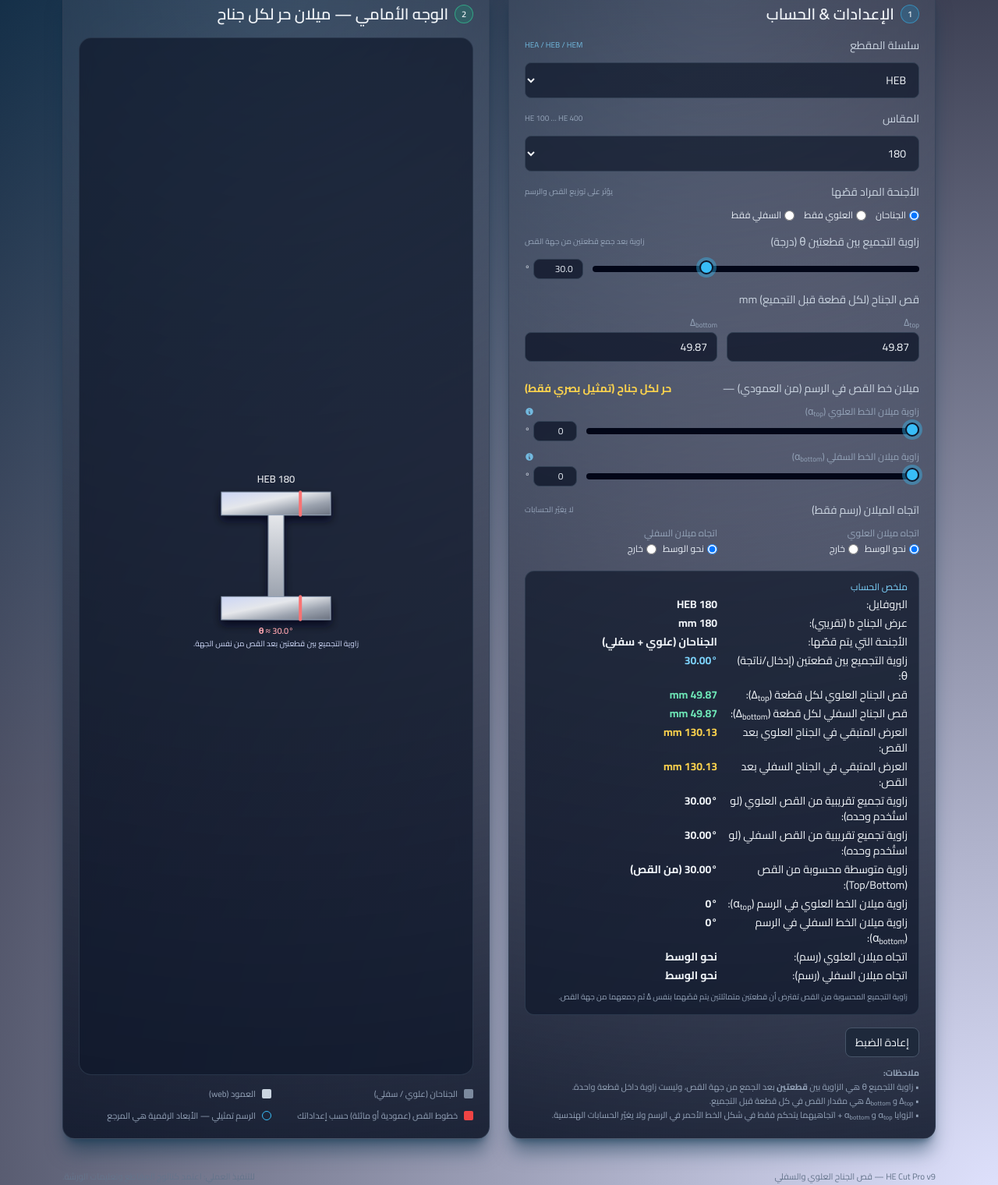
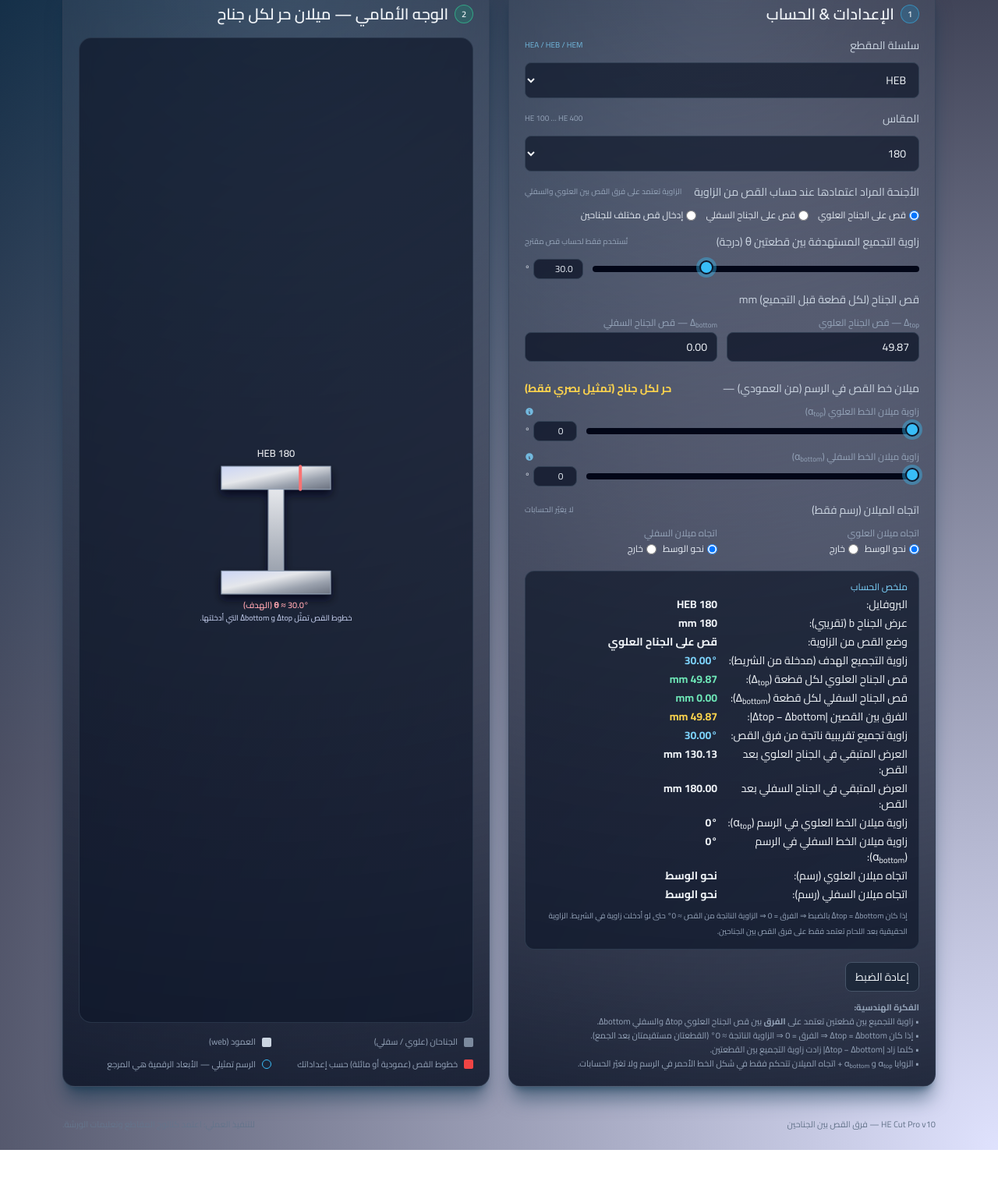
Before and after one commit to abdullah3df/HEM-260, a plain HTML site: page index.html in a window 1280 px wide. Shown: the part 136-1656 px from the top of the page at 78% size. After the commit the page ends 1611 px from the top, so only its background shows below. Drawn offline with nearby package versions, Linux system fonts and the light colour scheme.

Commit message:
Update index.html for version 10 changes

```diff
--- a/index.html
+++ b/index.html
@@ -3,7 +3,7 @@
 <head>
   <meta charset="utf-8"/>
   <meta name="viewport" content="width=device-width, initial-scale=1"/>
-  <title>HE Cut Pro v9 — قص الجناح العلوي والسفلي</title>
+  <title>HE Cut Pro v10 — فرق القص بين العلوي والسفلي</title>
   <script src="https://cdn.tailwindcss.com"></script>
   <style>
     @import url('https://fonts.googleapis.com/css2?family=Cairo:wght@400;600;700&display=swap');
@@ -59,10 +59,10 @@
     <div class="max-w-6xl mx-auto px-4 py-3 flex items-center justify-between gap-4">
       <div>
         <h1 class="text-xl sm:text-2xl font-bold tracking-tight">
-          HE Cut Pro <span class="text-sky-400 text-base align-middle">v9</span>
+          HE Cut Pro <span class="text-sky-400 text-base align-middle">v10</span>
         </h1>
         <p class="text-xs sm:text-sm text-slate-400 mt-0.5">
-          قص الجناح العلوي والسفلي — زاوية تجميع بين قطعتين + ميلان حر لكل جناح (تمثيلي)
+          قص الجناح العلوي والسفلي — زاوية تجميع من <b>فرق القص</b> بين الجناحين + ميلان حر (تمثيلي)
         </p>
       </div>
     </div>
@@ -100,28 +100,29 @@
 
         <!-- اختيار الأجنحة -->
         <label class="col-span-2 text-slate-300 flex items-center justify-between mt-1">
-          الأجنحة المراد قصّها
-          <span class="text-[10px] text-slate-400">يؤثر على توزيع القص والرسم</span>
+          الأجنحة المراد اعتمادها عند حساب القص من الزاوية
+          <span class="text-[10px] text-slate-400">الزاوية تعتمد على فرق القص بين العلوي والسفلي</span>
         </label>
         <div class="col-span-2 flex flex-wrap gap-3 text-xs text-slate-200">
           <label class="inline-flex items-center gap-1">
-            <input type="radio" name="cutWings" value="both" checked class="text-sky-400 focus:ring-sky-500">
-            <span>الجناحان</span>
-          </label>
-          <label class="inline-flex items-center gap-1">
-            <input type="radio" name="cutWings" value="top" class="text-sky-400 focus:ring-sky-500">
-            <span>العلوي فقط</span>
+            <input type="radio" name="cutWings" value="top" checked class="text-sky-400 focus:ring-sky-500">
+            <span>قص على الجناح العلوي</span>
           </label>
           <label class="inline-flex items-center gap-1">
             <input type="radio" name="cutWings" value="bottom" class="text-sky-400 focus:ring-sky-500">
-            <span>السفلي فقط</span>
+            <span>قص على الجناح السفلي</span>
+          </label>
+          <label class="inline-flex items-center gap-1 cursor-help"
+                 title="في وضع الزاوية: يعامل مثل قص على جناح واحد. في وضع إدخال القص: يمكنك إدخال قيم مختلفة للعلوي والسفلي، والزاوية تُحسب من الفرق بينهما.">
+            <input type="radio" name="cutWings" value="both" class="text-sky-400 focus:ring-sky-500">
+            <span>إدخال قص مختلف للجناحين</span>
           </label>
         </div>
 
         <!-- زاوية التجميع -->
         <label class="col-span-2 text-slate-300 flex items-center justify-between mt-1">
-          زاوية التجميع بين قطعتين θ (درجة)
-          <span class="text-[10px] text-slate-400">زاوية بعد جمع قطعتين من جهة القص</span>
+          زاوية التجميع المستهدفة بين قطعتين θ (درجة)
+          <span class="text-[10px] text-slate-400">تُستخدم فقط لحساب قص مقترح</span>
         </label>
         <div class="col-span-2 flex items-center gap-3">
           <input id="angleRange" type="range" min="1" max="45" step="0.5" value="30"/>
@@ -138,12 +139,12 @@
         </label>
         <div class="col-span-2 grid grid-cols-2 gap-3">
           <div>
-            <div class="text-xs text-slate-400 mb-1">Δ<sub>top</sub></div>
+            <div class="text-xs text-slate-400 mb-1">Δ<sub>top</sub> — قص الجناح العلوي</div>
             <input id="deltaTop" type="number" min="0" step="0.1" value="0"
                    class="w-full rounded-lg border border-slate-700 bg-slate-900/80 px-3 py-2 focus:outline-none focus:ring-1 focus:ring-emerald-400"/>
           </div>
           <div>
-            <div class="text-xs text-slate-400 mb-1">Δ<sub>bottom</sub></div>
+            <div class="text-xs text-slate-400 mb-1">Δ<sub>bottom</sub> — قص الجناح السفلي</div>
             <input id="deltaBottom" type="number" min="0" step="0.1" value="0"
                    class="w-full rounded-lg border border-slate-700 bg-slate-900/80 px-3 py-2 focus:outline-none focus:ring-1 focus:ring-emerald-400"/>
           </div>
@@ -159,7 +160,7 @@
           <div class="flex items-center justify-between text-xs text-slate-400">
             <span>زاوية ميلان الخط العلوي (α<sub>top</sub>)</span>
             <span class="inline-flex items-center gap-1 text-[10px] text-sky-300/80 cursor-help"
-                  title="0° = خط عمودي، قيم أكبر = خط مائل في الرسم فقط (لا تؤثر على الحساب)">
+                  title="0° = خط عمودي، قيم أكبر = خط مائل في الرسم فقط (لا تؤثر على الحساب الهندسي)">
               <svg class="w-3 h-3" fill="currentColor" viewBox="0 0 20 20">
                 <path fill-rule="evenodd"
                       d="M18 10a8 8 0 11-16 0 8 8 0 0116 0zm-7-4a1 1 0 11-2 0 1 1 0 012 0zM9 9a1 1 0 000 2v3a1 1 0 001 1h1a1 1 0 100-2v-3a1 1 0 00-1-1H9z"
@@ -182,10 +183,10 @@
           <div class="flex items-center justify-between text-xs text-slate-400">
             <span>زاوية ميلان الخط السفلي (α<sub>bottom</sub>)</span>
             <span class="inline-flex items-center gap-1 text-[10px] text-sky-300/80 cursor-help"
-                  title="0° = خط عمودي، قيم أكبر = خط مائل في الرسم فقط (لا تؤثر على الحساب)">
+                  title="0° = خط عمودي، قيم أكبر = خط مائل في الرسم فقط (لا تؤثر على الحساب الهندسي)">
               <svg class="w-3 h-3" fill="currentColor" viewBox="0 0 20 20">
                 <path fill-rule="evenodd"
-                      d="M18 10a8 8 0 11-16 0 8 8 0 0116 0zm-7-4a1 1 0 11-2 0 1 1 0 012 0zM9 9a1 1 0 000 2v3a1 1 0 001 1h1a1 1 0 100-2v-3a1 1 0 00-1-1H9z"
+                      d="M18 10a8 8 0 11-16 0 8 8 0 0116 0zM9 9a1 1 0 000 2v3a1 1 0 001 1h1a1 1 0 100-2v-3a1 1 0 00-1-1H9z"
                       clip-rule="evenodd"/>
               </svg>
             </span>
@@ -200,7 +201,7 @@
           </div>
         </div>
 
-        <!-- اختيار اتجاه الميلان لكل جناح -->
+        <!-- اتجاه الميلان -->
         <label class="col-span-2 text-slate-300 flex items-center justify-between mt-2">
           اتجاه الميلان (رسم فقط)
           <span class="text-[10px] text-slate-400">لا يغيّر الحسابات</span>
@@ -246,10 +247,11 @@
       </div>
 
       <p class="text-[11px] text-slate-400 mt-3 leading-relaxed">
-        <b>ملاحظات:</b><br>
-        • زاوية التجميع θ هي الزاوية بين <b>قطعتين</b> بعد الجمع من جهة القص، وليست زاوية داخل قطعة واحدة.<br>
-        • Δ<sub>top</sub> و Δ<sub>bottom</sub> هي مقدار القص في كل قطعة قبل التجميع.<br>
-        • الزوايا α<sub>top</sub> و α<sub>bottom</sub> + اتجاهيهما يتحكم فقط في شكل الخط الأحمر في الرسم ولا يغيّر الحسابات الهندسية.
+        <b>الفكرة الهندسية:</b><br>
+        • زاوية التجميع بين قطعتين تعتمد على <b>الفرق</b> بين قص الجناح العلوي Δtop والسفلي Δbottom.<br>
+        • إذا كان Δtop = Δbottom ⇒ الفرق = 0 ⇒ الزاوية الناتجة ≈ 0° (القطعتان مستقيمتان بعد الجمع).<br>
+        • كلما زاد |Δtop − Δbottom| زادت زاوية التجميع بين القطعتين.<br>
+        • الزوايا α<sub>top</sub> و α<sub>bottom</sub> + اتجاه الميلان تتحكم فقط في شكل الخط الأحمر في الرسم ولا تغيّر الحسابات.
       </p>
     </section>
 
@@ -277,20 +279,20 @@
   </main>
 
   <footer class="max-w-6xl mx-auto px-4 pb-6 text-[11px] text-slate-500 flex flex-wrap items-center justify-between gap-2">
-    <span>HE Cut Pro v9 — قص الجناح العلوي والسفلي</span>
+    <span>HE Cut Pro v10 — فرق القص بين الجناحين</span>
     <span>للتنفيذ العملي: اعتمد كتالوج المقاطع وتعليمات الورشة.</span>
   </footer>
 
   <!-- المنطق -->
   <script>
-    // بيانات HE (فقط عرض الجناح b هنا)
+    // بيانات HE (عرض الجناح فقط)
     const HE_DATA = {
       HEA: {100:{b:100},120:{b:120},140:{b:140},160:{b:160},180:{b:180},200:{b:200},220:{b:220},240:{b:240},260:{b:260},280:{b:280},300:{b:300},320:{b:300},340:{b:300},360:{b:300},400:{b:300}},
       HEB: {100:{b:100},120:{b:120},140:{b:140},160:{b:160},180:{b:180},200:{b:200},220:{b:220},240:{b:240},260:{b:260},280:{b:280},300:{b:300},320:{b:300},340:{b:300},360:{b:300},400:{b:300}},
       HEM: {100:{b:120},120:{b:120},140:{b:140},160:{b:160},180:{b:180},200:{b:200},220:{b:220},240:{b:240},260:{b:260},280:{b:260},300:{b:300},320:{b:300},340:{b:300},360:{b:300},400:{b:300}}
     };
 
-    // ثابت معايرة بحيث HEM 260, θ=30° يعطي Δ≈72.03
+    // ثابت معايرة: HEM 260, زاوية 30° مع قص علوي ≈72.03
     const CALIB = 1.0339;
 
     const $series = document.getElementById('series');
@@ -308,11 +310,11 @@
     const $btnReset = document.getElementById('btnReset');
     const $cutWingsRadios = document.querySelectorAll('input[name="cutWings"]');
 
-    let mode = 'angle'; // 'angle' أو 'cuts'
+    let mode = 'angle'; // 'angle' او 'cuts'
 
     function getCutMode() {
       const checked = document.querySelector('input[name="cutWings"]:checked');
-      return checked ? checked.value : 'both';
+      return checked ? checked.value : 'top';
     }
     function getTiltDirTop() {
       const checked = document.querySelector('input[name="tiltDirTop"]:checked');
@@ -331,28 +333,14 @@
         .join('');
     }
 
-    // يحسب زاوية التجميع التقريبية من قيم القص
-    function computeAnglesFromCuts(deltaTop, deltaBottom, b, cutMode) {
+    // زاوية التجميع الناتجة من فرق القص بين العلوي والسفلي
+    function angleFromCuts(deltaTop, deltaBottom, b) {
       const eps = 0.0001;
-      let topDeg = 0, bottomDeg = 0;
-
-      if (b <= 0) return { topDeg:0, bottomDeg:0, avgDeg:0 };
-
-      if (deltaTop > eps && (cutMode === 'both' || cutMode === 'top')) {
-        const halfRad = Math.atan(deltaTop / (CALIB * b));
-        topDeg = 2 * halfRad * 180 / Math.PI; // زاوية تجميع بين قطعتين لو استخدمنا هذا القص
-      }
-      if (deltaBottom > eps && (cutMode === 'both' || cutMode === 'bottom')) {
-        const halfRad = Math.atan(deltaBottom / (CALIB * b));
-        bottomDeg = 2 * halfRad * 180 / Math.PI;
-      }
-
-      let sum = 0, count = 0;
-      if (topDeg > 0) { sum += topDeg; count++; }
-      if (bottomDeg > 0) { sum += bottomDeg; count++; }
-      const avgDeg = count > 0 ? sum / count : 0;
-
-      return { topDeg, bottomDeg, avgDeg };
+      if (b <= eps) return 0;
+      const diff = Math.abs(deltaTop - deltaBottom);
+      if (diff <= eps) return 0;
+      const halfRad = Math.atan(diff / (CALIB * b));
+      return 2 * halfRad * 180 / Math.PI;
     }
 
     function calc() {
@@ -383,59 +371,50 @@
       $alphaBottomRange.value = alphaBottomDeg;
 
       if (mode === 'angle') {
-        // إدخال من الزاوية → نحسب القص
+        // من الزاوية → نقترح قص بحيث يكون كله على جناح واحد (حتى يكون هناك فرق)
         if (!isFinite(angDeg) || angDeg < 1) angDeg = 1;
         if (angDeg > 45) angDeg = 45;
 
-        const thetaHalfRad = (angDeg * Math.PI / 180) / 2; // زاوية كل قطعة
-        const deltaBase = b * Math.tan(thetaHalfRad);      // قص هندسي لكل جناح
-        const deltaGeom = deltaBase * CALIB;               // بعد المعايرة
+        const thetaHalfRad = (angDeg * Math.PI / 180) / 2;
+        const deltaBase = b * Math.tan(thetaHalfRad);
+        const deltaGeom = deltaBase * CALIB;
 
-        if (cutMode === 'both') {
-          deltaTop = deltaGeom;
-          deltaBottom = deltaGeom;
-        } else if (cutMode === 'top') {
+        if (cutMode === 'top') {
           deltaTop = deltaGeom;
           deltaBottom = 0;
         } else if (cutMode === 'bottom') {
           deltaTop = 0;
           deltaBottom = deltaGeom;
+        } else { // both: نقترح قص على العلوي فقط، ويمكنك تعديل السفلي يدويًا
+          deltaTop = deltaGeom;
+          deltaBottom = 0;
         }
       } else {
-        // إدخال من القص → نحسب زاوية تجميع تقريبية
+        // من القص → نحسب زاوية تقريبية من فرق القص
         if (deltaTop < 0) deltaTop = 0;
         if (deltaBottom < 0) deltaBottom = 0;
-
-        const angles = computeAnglesFromCuts(deltaTop, deltaBottom, b, cutMode);
-        if (angles.avgDeg > 0) {
-          angDeg = Math.min(60, angles.avgDeg); // زاوية تجميع تقريبية بين قطعتين
-        } else {
-          angDeg = 0;
-        }
+        const angFromCuts = angleFromCuts(deltaTop, deltaBottom, b);
+        angDeg = Math.min(60, Math.max(0, angFromCuts));
       }
 
-      // تحديث قيم الحقول بعد التطبيع
       $angle.value = angDeg.toFixed(1);
       $angleRange.value = angDeg;
       $deltaTop.value = deltaTop.toFixed(2);
       $deltaBottom.value = deltaBottom.toFixed(2);
 
-      // حساب زوايا تقريبية من القص (دائمًا نفس الدالة)
-      const { topDeg:angleTopDeg, bottomDeg:angleBottomDeg, avgDeg:avgFromCuts } =
-        computeAnglesFromCuts(deltaTop, deltaBottom, b, cutMode);
-
+      const pairAngleFromCuts = angleFromCuts(deltaTop, deltaBottom, b);
       const remainingTop = Math.max(b - deltaTop, 0);
       const remainingBottom = Math.max(b - deltaBottom, 0);
+      const diffCut = Math.abs(deltaTop - deltaBottom);
 
       renderReadout({
         s, sz, b,
         angDeg,
         deltaTop, deltaBottom,
-        angleTopDeg, angleBottomDeg,
         remainingTop, remainingBottom,
         alphaTopDeg, alphaBottomDeg,
         cutMode, tiltDirTop, tiltDirBottom,
-        avgFromCuts
+        pairAngleFromCuts, diffCut
       });
       renderFront({
         b, sz, s, angDeg,
@@ -450,29 +429,29 @@
       s, sz, b,
       angDeg,
       deltaTop, deltaBottom,
-      angleTopDeg, angleBottomDeg,
       remainingTop, remainingBottom,
       alphaTopDeg, alphaBottomDeg,
       cutMode, tiltDirTop, tiltDirBottom,
-      avgFromCuts
+      pairAngleFromCuts, diffCut
     }) {
       const cutModeText =
-        cutMode === 'both'   ? 'الجناحان (علوي + سفلي)' :
-        cutMode === 'top'    ? 'الجناح العلوي فقط' :
-                               'الجناح السفلي فقط';
+        cutMode === 'top'    ? 'قص على الجناح العلوي' :
+        cutMode === 'bottom' ? 'قص على الجناح السفلي' :
+                               'إدخال قص مستقل للجناحين (الزاوية من الفرق بينهم)';
 
-      const avgText = avgFromCuts > 0
-        ? `${avgFromCuts.toFixed(2)}° (من القص)`
-        : '—';
+      const pairAngleText = pairAngleFromCuts === 0
+        ? '≈ 0° (لأن Δtop = Δbottom أو قريب جدًا)'
+        : `${pairAngleFromCuts.toFixed(2)}°`;
 
       $readout.innerHTML = `
         <div class="text-sky-300 text-xs mb-1">ملخص الحساب</div>
         <div class="grid grid-cols-2 gap-x-3 gap-y-1">
           <div>البروفايل:</div><div class="text-right"><b>${s} ${sz}</b></div>
           <div>عرض الجناح b (تقريبي):</div><div class="text-right"><b>${b.toFixed(0)} mm</b></div>
-          <div>الأجنحة التي يتم قصّها:</div><div class="text-right"><b>${cutModeText}</b></div>
 
-          <div>زاوية التجميع بين قطعتين (إدخال/ناتجة) θ:</div>
+          <div>وضع القص من الزاوية:</div><div class="text-right"><b>${cutModeText}</b></div>
+
+          <div>زاوية التجميع الهدف (مدخلة من الشريط):</div>
           <div class="text-right text-sky-300"><b>${angDeg.toFixed(2)}°</b></div>
 
           <div>قص الجناح العلوي لكل قطعة (Δ<sub>top</sub>):</div>
@@ -481,20 +460,17 @@
           <div>قص الجناح السفلي لكل قطعة (Δ<sub>bottom</sub>):</div>
           <div class="text-right text-emerald-300"><b>${deltaBottom.toFixed(2)} mm</b></div>
 
+          <div>الفرق بين القصين |Δtop − Δbottom|:</div>
+          <div class="text-right text-amber-300"><b>${diffCut.toFixed(2)} mm</b></div>
+
+          <div>زاوية تجميع تقريبية ناتجة من فرق القص:</div>
+          <div class="text-right text-sky-300"><b>${pairAngleText}</b></div>
+
           <div>العرض المتبقي في الجناح العلوي بعد القص:</div>
-          <div class="text-right text-amber-300"><b>${remainingTop.toFixed(2)} mm</b></div>
+          <div class="text-right"><b>${remainingTop.toFixed(2)} mm</b></div>
 
           <div>العرض المتبقي في الجناح السفلي بعد القص:</div>
-          <div class="text-right text-amber-300"><b>${remainingBottom.toFixed(2)} mm</b></div>
-
-          <div>زاوية تجميع تقريبية من القص العلوي (لو استُخدم وحده):</div>
-          <div class="text-right"><b>${angleTopDeg > 0 ? angleTopDeg.toFixed(2) + '°' : '—'}</b></div>
-
-          <div>زاوية تجميع تقريبية من القص السفلي (لو استُخدم وحده):</div>
-          <div class="text-right"><b>${angleBottomDeg > 0 ? angleBottomDeg.toFixed(2) + '°' : '—'}</b></div>
-
-          <div>زاوية متوسطة محسوبة من القص (Top/Bottom):</div>
-          <div class="text-right"><b>${avgText}</b></div>
+          <div class="text-right"><b>${remainingBottom.toFixed(2)} mm</b></div>
 
           <div>زاوية ميلان الخط العلوي في الرسم (α<sub>top</sub>):</div>
           <div class="text-right"><b>${alphaTopDeg.toFixed(0)}°</b></div>
@@ -509,7 +485,8 @@
           <div class="text-right"><b>${tiltDirBottom === 'in' ? 'نحو الوسط' : 'خارج'}</b></div>
         </div>
         <div class="text-[10px] text-slate-400 mt-2">
-          زاوية التجميع المحسوبة من القص تفترض أن قطعتين متماثلتين يتم قصّهما بنفس Δ ثم جمعهما من جهة القص.
+          إذا كان Δtop = Δbottom بالضبط ⇒ الفرق = 0 ⇒ الزاوية الناتجة من القص ≈ 0° حتى لو أدخلت زاوية في الشريط.
+          الزاوية الحقيقية بعد اللحام تعتمد فقط على فرق القص بين الجناحين.
         </div>
       `;
     }
@@ -546,8 +523,9 @@
       fracBottom = Math.max(0, Math.min(0.5, fracBottom));
       const cutXTop = flangeRightInner - fracTop * flangeWidthPx;
       const cutXBottom = flangeRightInner - fracBottom * flangeWidthPx;
-      const showTopLine = (cutMode === 'both' || cutMode === 'top') && deltaTop > 0.0001;
-      const showBottomLine = (cutMode === 'both' || cutMode === 'bottom') && deltaBottom > 0.0001;
+
+      const showTopLine = deltaTop > 0.0001;
+      const showBottomLine = deltaBottom > 0.0001;
 
       const phiTopRad = alphaTopDeg * Math.PI / 180;
       const phiBottomRad = alphaBottomDeg * Math.PI / 180;
@@ -582,14 +560,14 @@
             <line x1="${cutXBottom}" y1="${botFlangeY - flangeTh}" x2="${cutXBottom + dxBottomTilt}" y2="${botFlangeY}" stroke="#f97373" stroke-width="4" stroke-linecap="round"/>
           ` : ''}
           <text x="${midX}" y="${topFlangeY - 12}" font-size="13" fill="#e5e7eb" text-anchor="middle" font-weight="600">${s} ${sz}</text>
-          <text x="${midX}" y="${botFlangeY + 18}" font-size="11" fill="#fda4af" text-anchor="middle" font-weight="600">θ ≈ ${angDeg.toFixed(1)}°</text>
-          <text x="${midX}" y="${botFlangeY + 34}" font-size="10" fill="#cbd5f5" text-anchor="middle">زاوية التجميع بين قطعتين بعد القص من نفس الجهة.</text>
+          <text x="${midX}" y="${botFlangeY + 18}" font-size="11" fill="#fda4af" text-anchor="middle" font-weight="600">θ ≈ ${angDeg.toFixed(1)}° (الهدف)</text>
+          <text x="${midX}" y="${botFlangeY + 34}" font-size="10" fill="#cbd5f5" text-anchor="middle">خطوط القص تمثّل Δtop و Δbottom التي أدخلتها.</text>
         </svg>
       `;
       $frontWrapper.innerHTML = svg;
     }
 
-    // أحداث
+    // الأحداث
     [$series, $size].forEach(el => el.addEventListener('input', () => { mode='angle'; calc(); }));
     $angle.addEventListener('input', () => { mode = 'angle'; calc(); });
     $angleRange.addEventListener('input', () => { mode = 'angle'; $angle.value = $angleRange.value; calc(); });
@@ -600,7 +578,6 @@
     $alphaBottom.addEventListener('input', () => calc());
     $alphaBottomRange.addEventListener('input', () => { $alphaBottom.value = $alphaBottomRange.value; calc(); });
     $cutWingsRadios.forEach(r => r.addEventListener('change', () => { mode = 'angle'; calc(); }));
-    document.querySelectorAll('input[name="tiltDirTop"], input[name="tiltDirBottom"]').forEach(r => r.addEventListener('change', () => calc()));
 
     $btnReset.addEventListener('click', () => {
       mode = 'angle';
@@ -615,7 +592,7 @@
       $alphaTopRange.value = 0;
       $alphaBottom.value = 0;
       $alphaBottomRange.value = 0;
-      document.querySelector('input[name="cutWings"][value="both"]').checked = true;
+      document.querySelector('input[name="cutWings"][value="top"]').checked = true;
       document.querySelector('input[name="tiltDirTop"][value="in"]').checked = true;
       document.querySelector('input[name="tiltDirBottom"][value="in"]').checked = true;
       calc();
```
